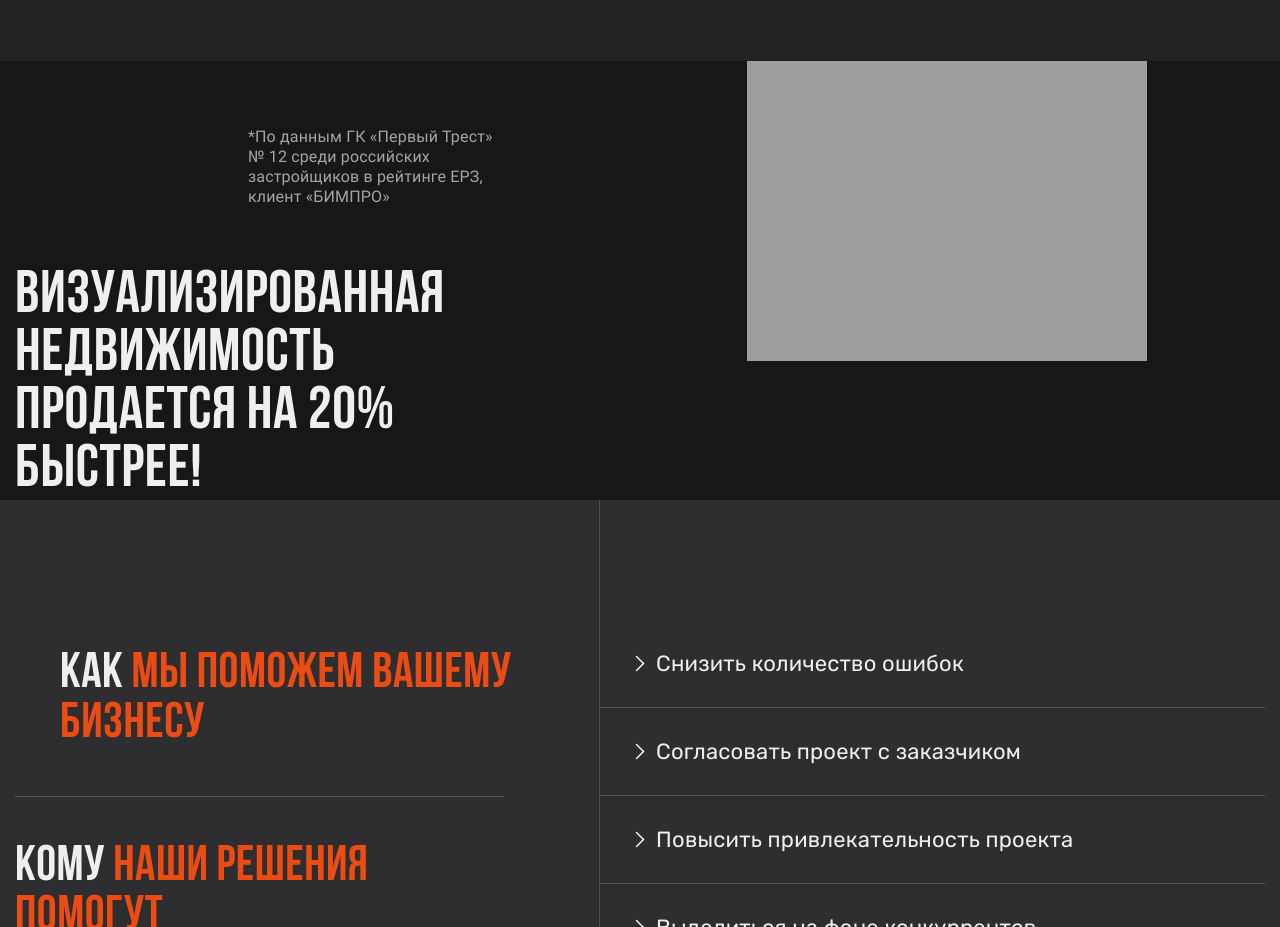
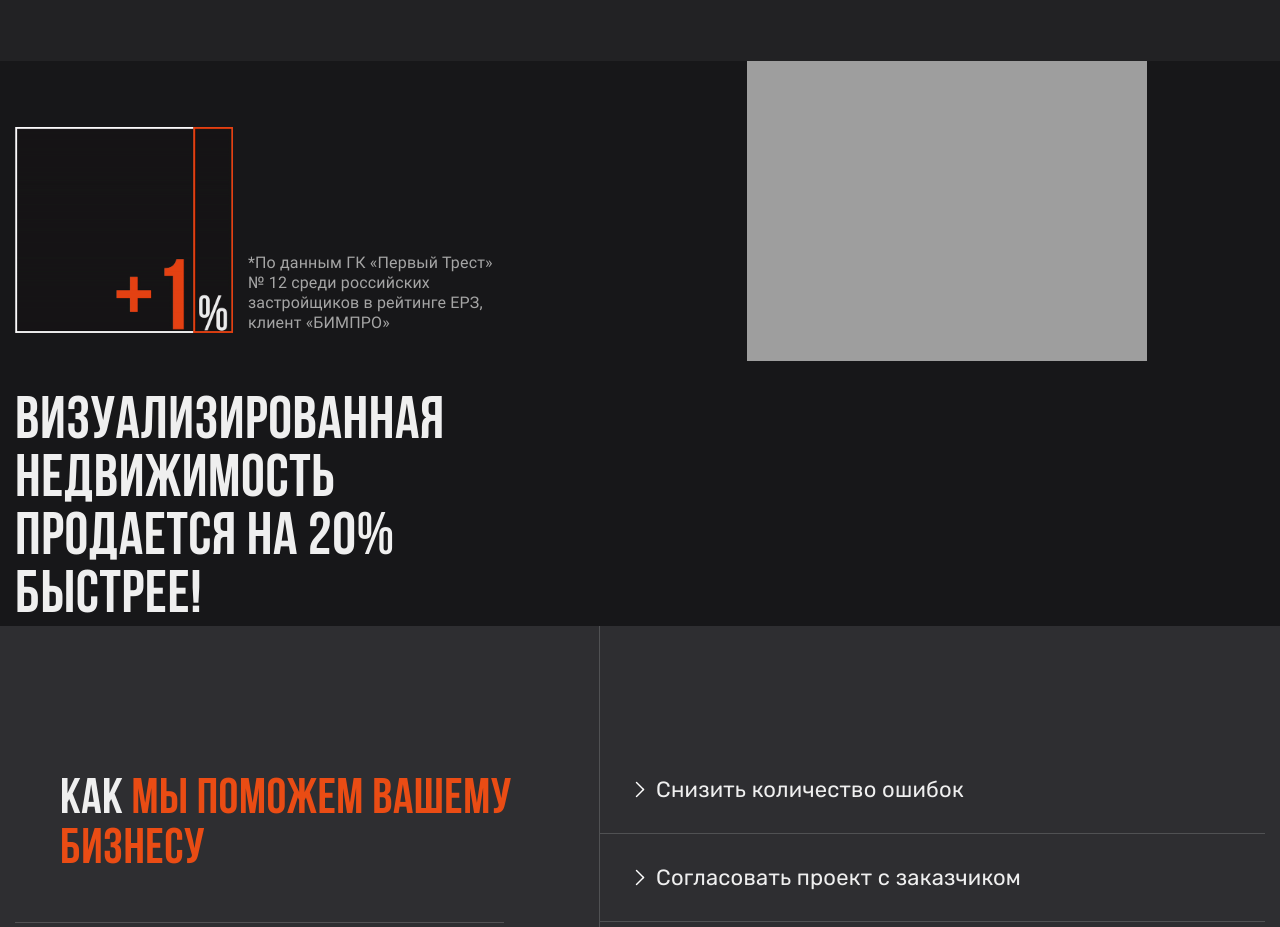
Before and after one commit to melentepan/homework, a plain HTML site: page diplom-project/index.html in a window 1280 px wide. Shown: the part 1600-2527 px from the top of the page. Drawn offline with Linux system fonts and the light colour scheme; the site is published under a folder, as on GitHub Pages, so addresses that start at the root find nothing; a web font is replaced by a local one.

Commit message:
Update index.html

```diff
--- a/diplom-project/index.html
+++ b/diplom-project/index.html
@@ -264,7 +264,7 @@
                 <div class="container">
                     <div class="stats__inner">
                         <div class="stats__info">
-                            <img class="stats__video" src="/gif/gif-20.gif" alt="">
+                            <img class="stats__video" src="gif/gif-20.gif" alt="">
                             <div class="stats__info-text">
                                 *По данным ГК «Первый Трест» № 12 среди российских застройщиков в рейтинге ЕРЗ,
                                 клиент «БИМПРО»
```
